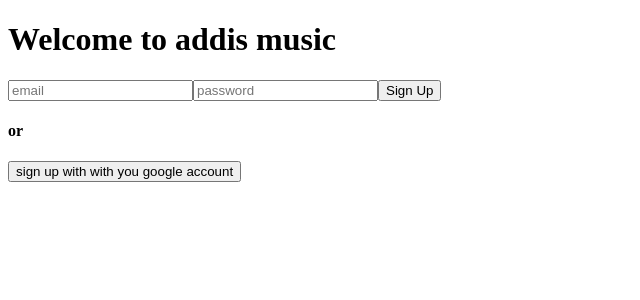
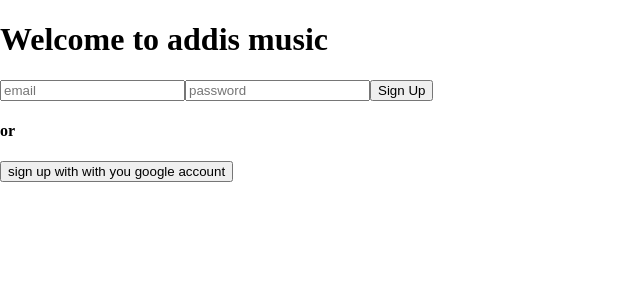
Before and after one commit to sgc93/addisMusic, a React (Vite) app: page / in a window 1280 px wide. Shown: the top 300 px of the page, without its empty margins (0-640 px from the left). Built offline with nearby package versions, Linux system fonts and the light colour scheme; no server answers.

Commit message:
give the body margin and padding to 0

```diff
--- a/src/index.css
+++ b/src/index.css
@@ -1,4 +1,4 @@
-html {
+body {
 	padding: 0;
 	margin: 0;
 }
@@ -6,13 +6,4 @@ html {
 :root {
 	--color-rad-center: #f7cbfd;
 	--color-rad-outer: #7758d1;
-	--gradient-radial-primary: radial-gradient(
-		45deg,
-		var(--color-rad-center),
-		var(--color-rad-outer)
-	);
 }
-
-.abc {
-	background: var(--gradient-radial-primary);
-}
```
